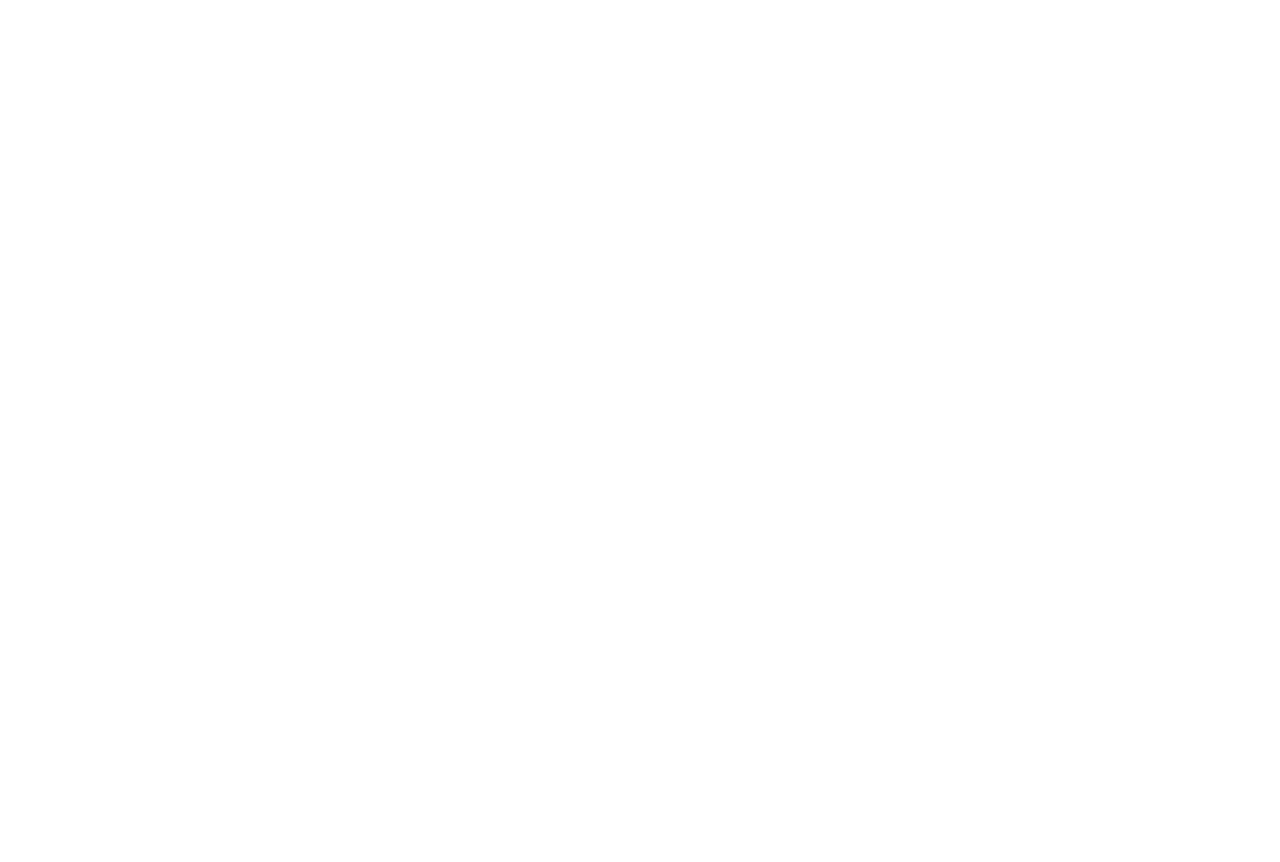
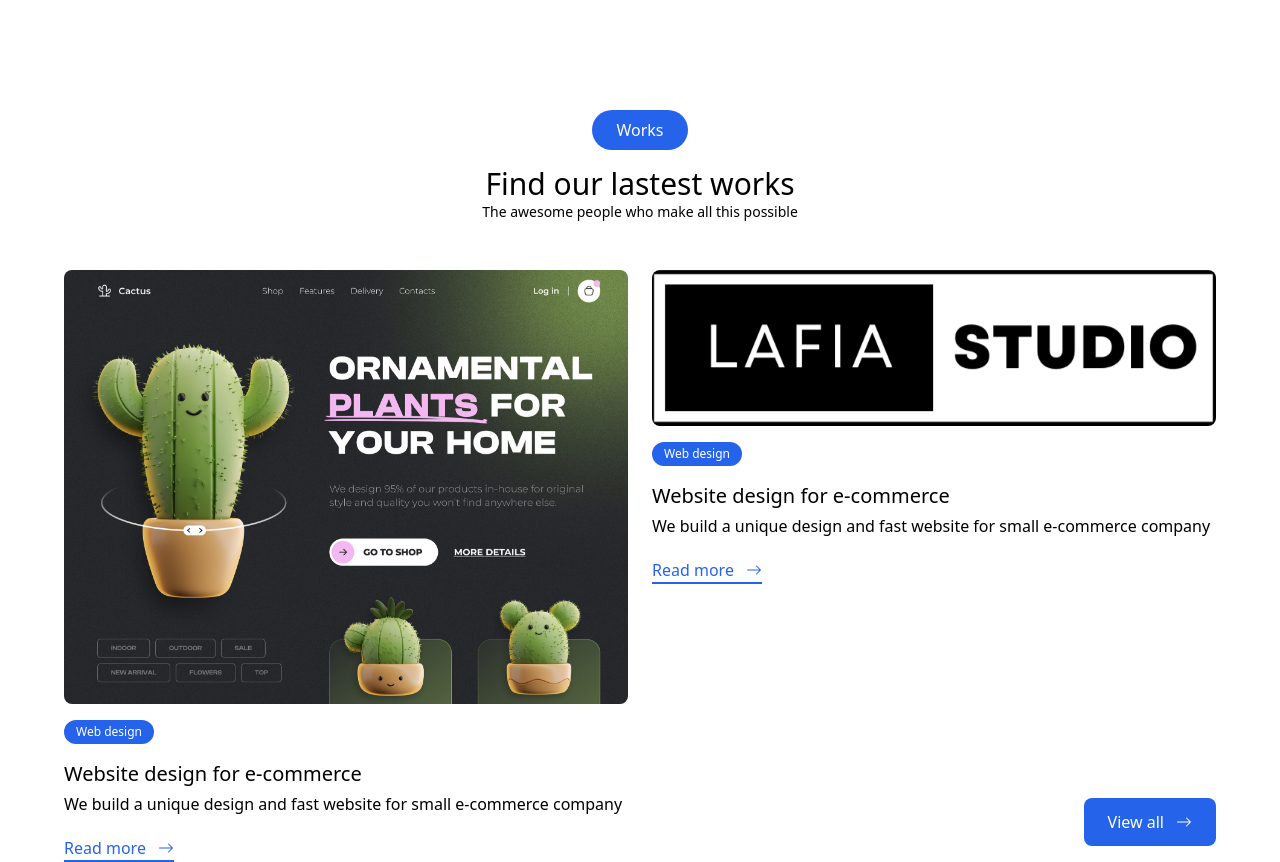
Before and after one commit to DaniOmer/web-agency-react-tailwind-mui, a React (Vite) app: page / in a window 1280 px wide. Shown: the part 1702-2564 px from the top of the page. Before the commit the page ends 924 px from the top, so only its background shows below. Built offline with nearby package versions, Linux system fonts and the light colour scheme.

Commit message:
Setting up lastest work section on homepage

```diff
--- a/package.json
+++ b/package.json
@@ -15,6 +15,7 @@
     "@mui/material": "^5.14.9",
     "react": "^18.2.0",
     "react-dom": "^18.2.0",
+    "react-icons": "^4.11.0",
     "react-router-dom": "^6.16.0"
   },
   "devDependencies": {
--- a/src/components/Service/Service.jsx
+++ b/src/components/Service/Service.jsx
@@ -9,8 +9,8 @@ import { LuPackageCheck } from "react-icons/lu";
 
 const Service = () => {
   return (
-    <section className="max-w-6xl mx-auto text-center mt-24">
-      <h1 className="text-4xl mb-6">Services</h1>
+    <section className="max-w-6xl mx-auto mt-24">
+      <h1 className="text-4xl mb-6 text-center">Services</h1>
       <div className="grid grid-cols-3 p-4 gap-6">
         <ServiceCard
           icon={<HiOutlineLightBulb />}
--- /dev/null
+++ b/src/components/Work/Work.jsx
@@ -0,0 +1,43 @@
+import WorkCard from "./WorkCard";
+import WORK from "../../assets/work-1.jpg";
+import LOGO from "../../assets/logo.png";
+
+import { BsArrowRight } from "react-icons/bs";
+
+const Work = () => {
+  return (
+    <section className="max-w-6xl mx-auto text-center mt-24">
+      <h1 className="w-max mx-auto bg-blue-600 text-white rounded-3xl px-6 py-2 mb-4">
+        Works
+      </h1>
+      <h2 className="text-3xl">Find our lastest works</h2>
+      <p className="text-sm mb-12">
+        The awesome people who make all this possible
+      </p>
+      <div className="grid grid-cols-2 gap-6">
+        <WorkCard
+          image={WORK}
+          category="Web design"
+          title="Website design for e-commerce"
+          description="We build a unique design and fast website for small e-commerce company"
+        />
+        <div className="relative">
+          <WorkCard
+            image={LOGO}
+            category="Web design"
+            title="Website design for e-commerce"
+            description="We build a unique design and fast website for small e-commerce company"
+          />
+          <a
+            className="w-max mt-5 flex items-center gap-3 bg-blue-600 text-white rounded-lg px-6 py-3 absolute bottom-4 right-0"
+            href="#"
+          >
+            View all
+            <BsArrowRight />
+          </a>
+        </div>
+      </div>
+    </section>
+  );
+};
+export default Work;
--- /dev/null
+++ b/src/components/Work/WorkCard.jsx
@@ -0,0 +1,22 @@
+import { BsArrowRight } from "react-icons/bs";
+
+const WorkCard = ({ image, category, title, description }) => {
+  return (
+    <div className="w-ful rounded-lg flex flex-col items-start  max-h-max">
+      <img src={image} alt="Recent work" className="rounded-lg mb-4" />
+      <p className="w-max bg-blue-600 text-xs text-white rounded-3xl px-3 py-1 mb-4">
+        {category}
+      </p>
+      <h2 className="text-xl mb-1">{title}</h2>
+      <p>{description}</p>
+      <a
+        className="mt-5 flex items-center gap-3 text-blue-600 border-b-2 border-blue-600"
+        href="#"
+      >
+        Read more
+        <BsArrowRight />
+      </a>
+    </div>
+  );
+};
+export default WorkCard;
--- a/src/pages/Home/Home.jsx
+++ b/src/pages/Home/Home.jsx
@@ -2,6 +2,8 @@ import Achievment from "../../components/Achievment/Achievment";
 import ContactRequest from "../../components/ContactRequest/ContactRequest";
 import NavBar from "../../components/NavBar/NavBar";
 import RecentClient from "../../components/RecentClient/RecentClient";
+import Service from "../../components/Service/Service";
+import Work from "../../components/Work/Work";
 
 const Home = () => {
   return (
@@ -10,6 +12,8 @@ const Home = () => {
       <ContactRequest />
       <Achievment />
       <RecentClient />
+      <Service />
+      <Work />
     </div>
   );
 };
```
Also changed, not shown: src/assets/work-1.jpg (added), 1 other file (tests, documents, lock files or other folders).
